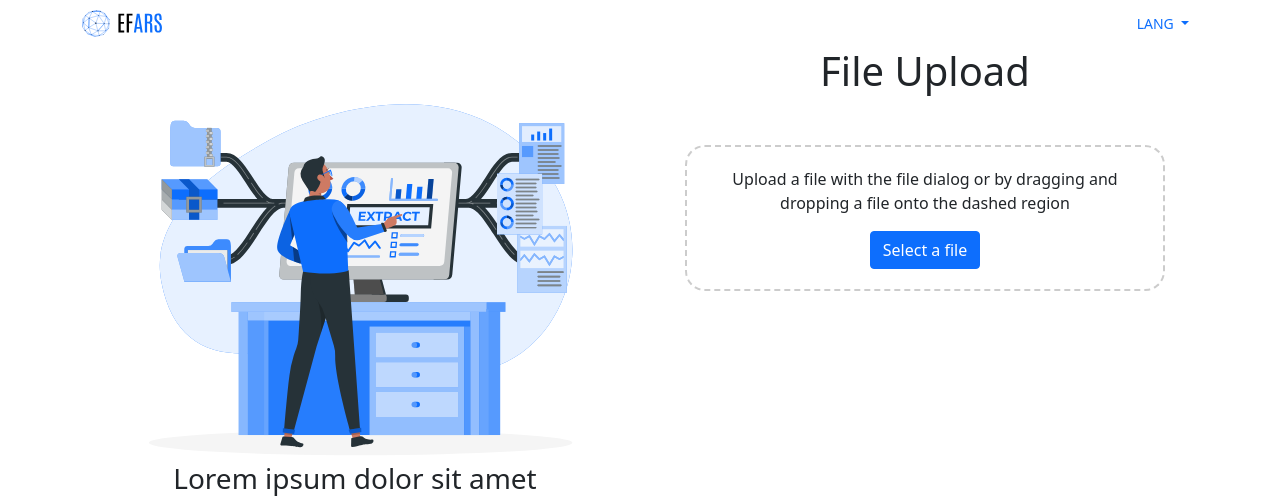
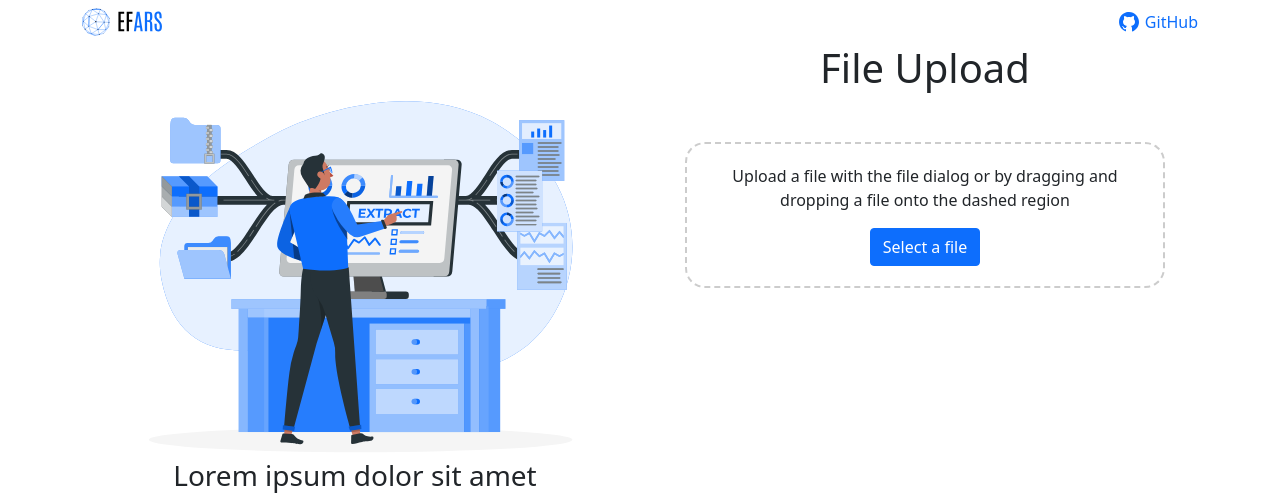
Before and after one commit to nedimcanulusoy/EFARS, a Flask app: page / in a window 1280 px wide. Shown: the top 496 px of the page. Run offline with Flask 2, Linux system fonts and the light colour scheme; parts of the project's set-up code (start-up, migrations or seed data) failed here and were passed over.

Commit message:
UPDATE navbar.html

```diff
--- a/efars/templates/base_components/navbar.html
+++ b/efars/templates/base_components/navbar.html
@@ -1,24 +1,16 @@
-<nav class="navbar navbar-expand-lg">
-  <div class="container">
+<nav class="navbar navbar-expand-lg fade-in" id="navbar-comp">
+    <div class="container">
 
-    <a class="text-primary" href={{ url_for('index') }}>
-        <img width="80" src={{ url_for('static', filename='img/logo.svg') }}/>
-    </a>
+        <a class="text-primary" href={{ url_for('index') }}>
+            <img width="80" src={{ url_for('static', filename='img/logo.svg') }}/>
+        </a>
 
-    <div class="collapse navbar-collapse " id="navbarNavAltMarkup">
-      <div class="navbar-nav ms-auto">
-        <div class="d-grid d-md-block">
-            <div class="dropdown">
-                <button type="button" class="btn btn-sm dropdown-toggle text-primary" data-bs-toggle="dropdown" aria-expanded="false">
-                    LANG
-                </button>
-                <ul class="dropdown-menu">
-                    <li><a class="dropdown-item" href="#">TR</a></li>
-                    <li><a class="dropdown-item" href="#">ENG</a></li>
-                </ul>
-            </div>
+        <div class="navbar-nav flex-row nav-login-colors-link">
+            <a class="text-decoration-none text-primary" href="https://github.com/TheNavyInfantry/EFARS"
+               target="_blank">
+                <img class="align-top" src={{ url_for('static', filename='img/github.svg') }}/>
+                GitHub
+            </a>
         </div>
-      </div>
     </div>
-  </div>
 </nav>
```
